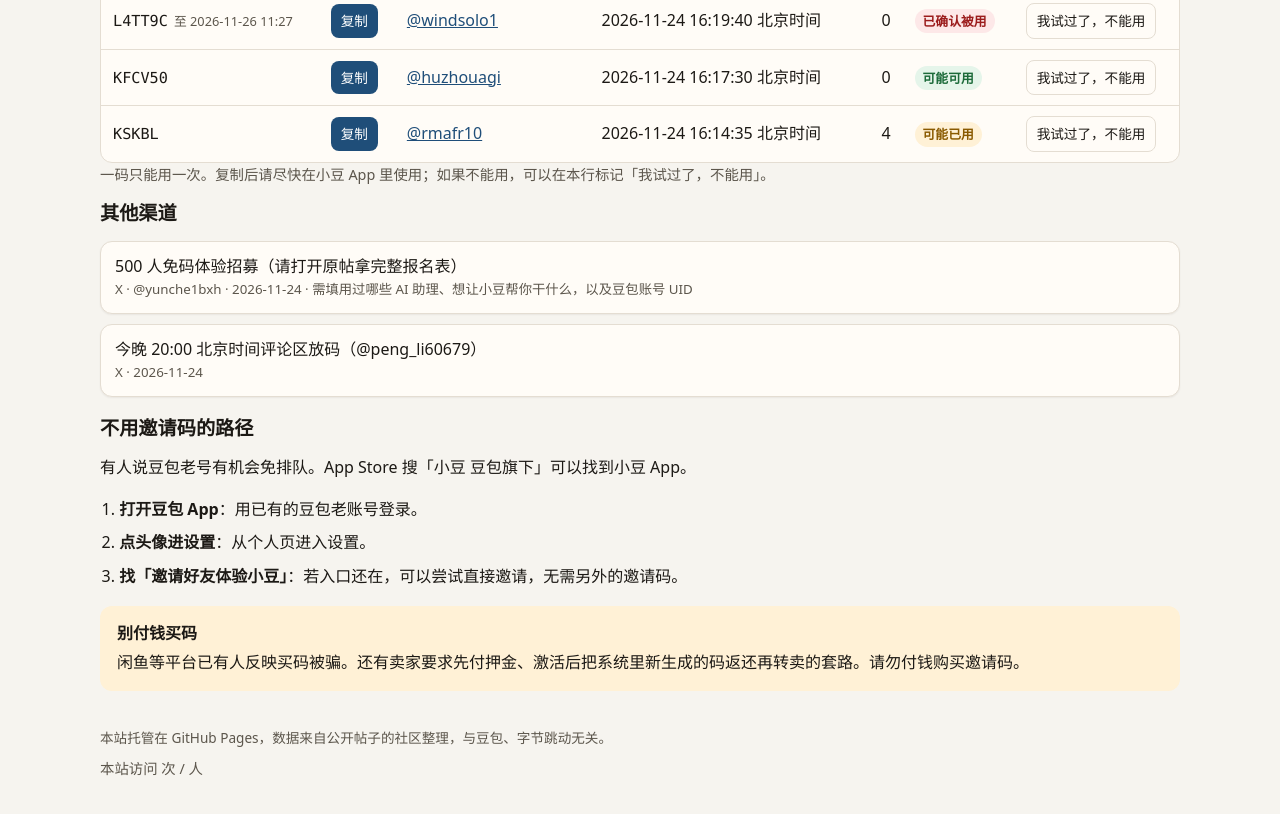
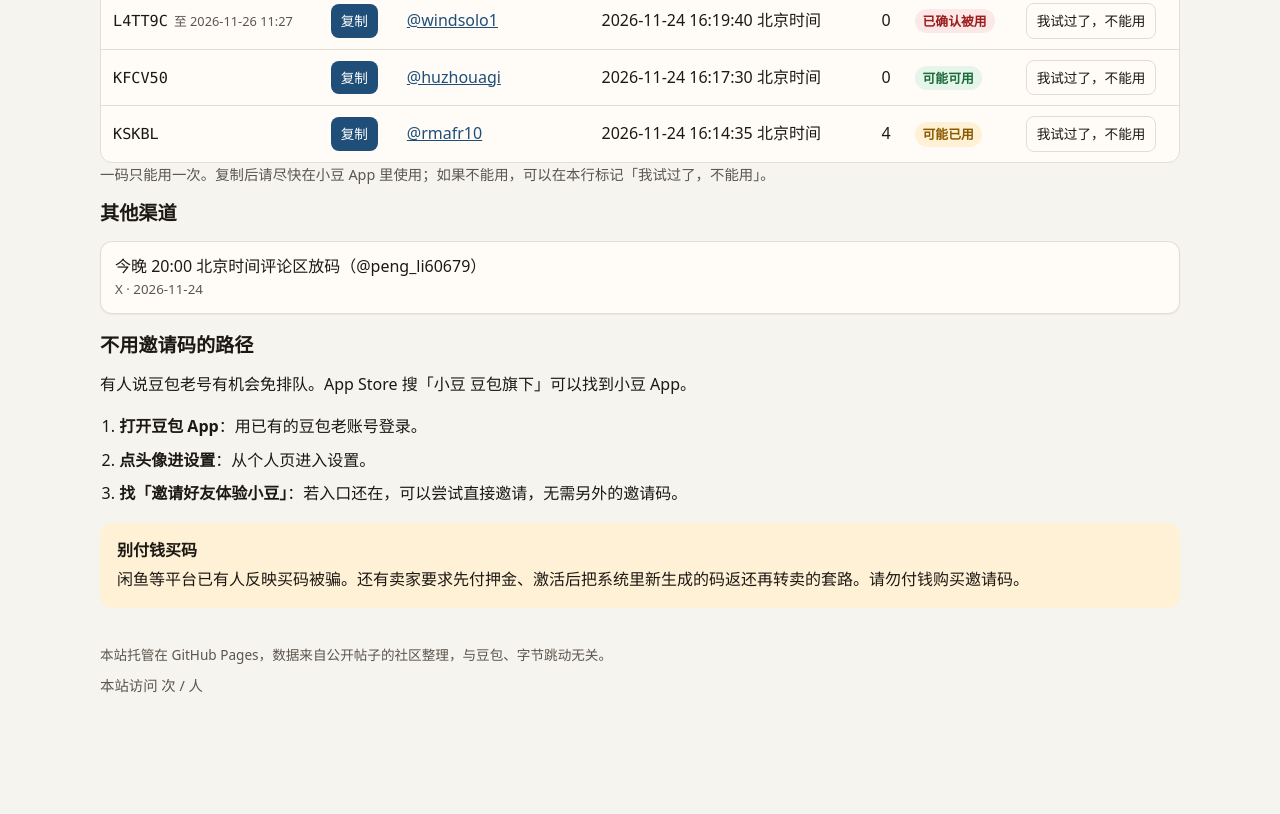
Before and after one commit to good1uck/xiaodou-codes, a plain HTML site: page index.html in a window 1280 px wide. Shown: the part 2304-3118 px from the top of the page. After the commit the page ends 3065 px from the top, so only its background shows below. Drawn offline with Linux system fonts and the light colour scheme; some packages are replaced by stand-ins of ours; a script that the page names is missing.

Commit message:
Remove the 500-person free-signup form channel from the site

```diff
--- a/index.html
+++ b/index.html
@@ -222,10 +222,6 @@
     <section>
       <h2>其他渠道</h2>
       <div class="channels">
-        <a class="channel" href="https://x.com/yunche1bxh/status/2125140760903524770">
-          500 人免码体验招募（请打开原帖拿完整报名表）
-          <small>X · @yunche1bxh · 2026-11-24 · 需填用过哪些 AI 助理、想让小豆帮你干什么，以及豆包账号 UID</small>
-        </a>
         <a class="channel" href="https://x.com/peng_li60679/status/2125147005530112060">
           今晚 20:00 北京时间评论区放码（@peng_li60679）
           <small>X · 2026-11-24</small>
```
